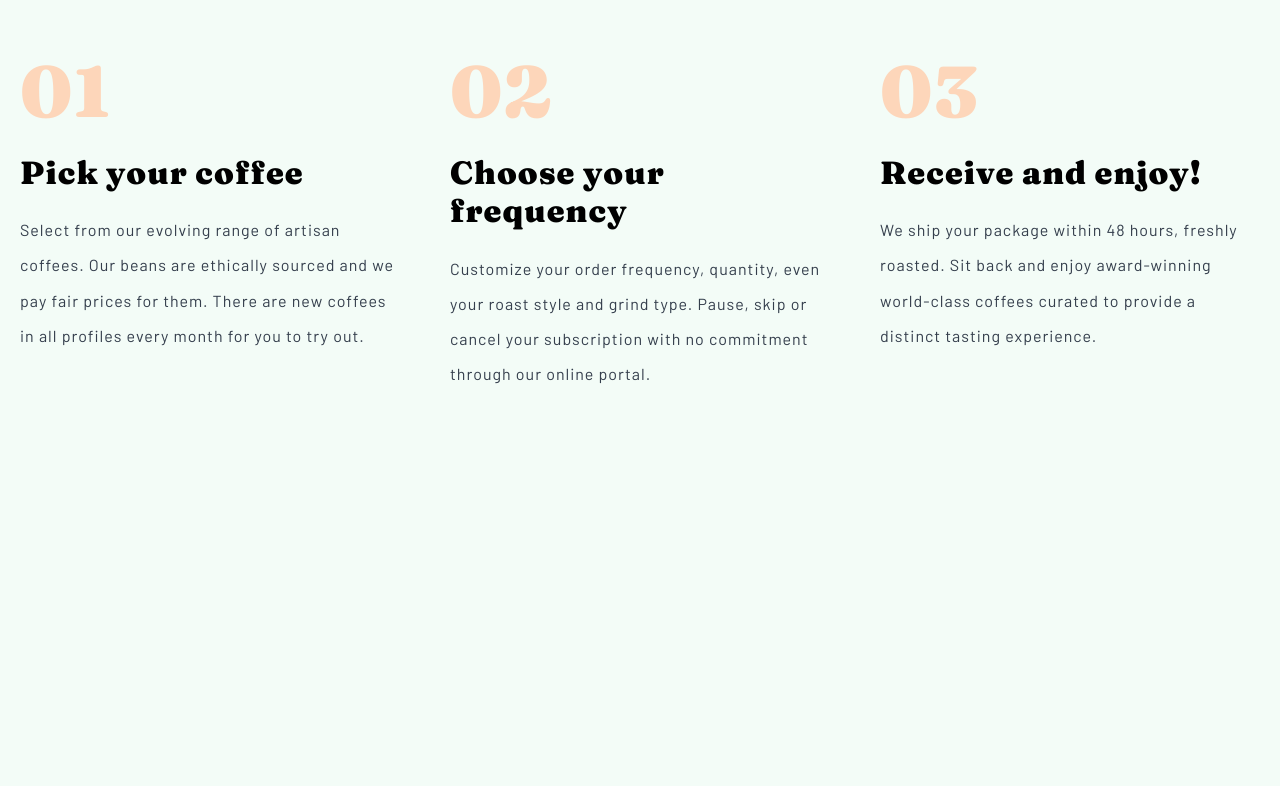
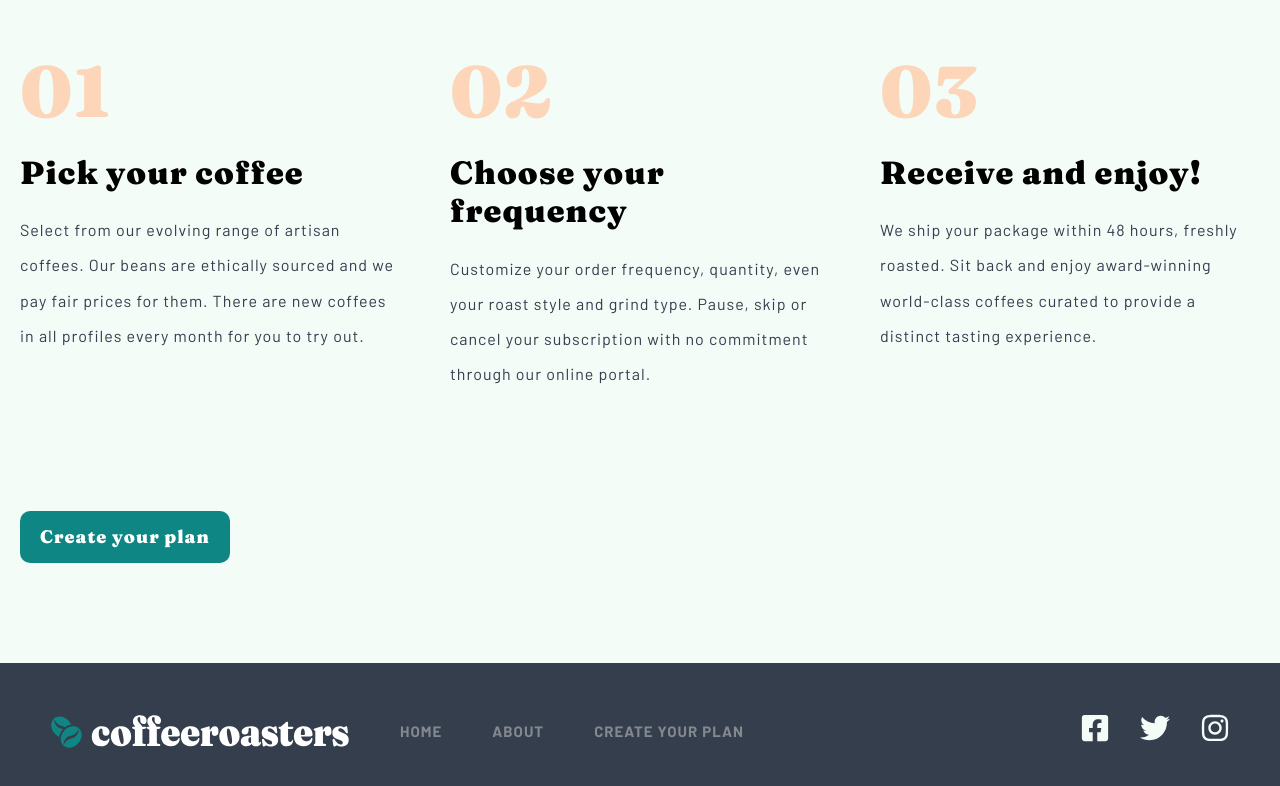
Before and after one commit to habibdev96/FEM-coffeeroasters-subscription-site, a React (Create React App) app: page / in a window 1280 px wide. Shown: the part 2884-3670 px from the top of the page. Before the commit the page ends 3395 px from the top, so only its background shows below. Built offline with nearby package versions, Linux system fonts and the light colour scheme.

Commit message:
created footer

```diff
--- a/src/App.js
+++ b/src/App.js
@@ -4,6 +4,7 @@ import Home from './pages/Home';
 import About from './pages/About';
 import PlanPage from './pages/PlanPage';
 import Navbar from './components/shared/Navbar';
+import Footer from './components/shared/Footer';
 
 const App = () => {
   return (
@@ -16,6 +17,7 @@ const App = () => {
           <Route exact path='/About' component={About} />
           <Route exact path='/Plan' component={PlanPage} />
         </Switch>
+        <Footer />
       </Router>
     </>
   );
--- a/src/components/home/Steps.js
+++ b/src/components/home/Steps.js
@@ -2,6 +2,7 @@ import styled from 'styled-components';
 import { maxWidthLg, sectionSpacingMd } from '../../abstracts/Mixins';
 import { SubHeading } from '../styledElements/Headings.styled';
 import Step from './Step';
+import Button from '../styledElements/Buttons.styled';
 import { useGlobalContext } from '../../context';
 
 const Container = styled.div`
@@ -9,7 +10,7 @@ const Container = styled.div`
   ${sectionSpacingMd}
 
   .steps {
-    margin-top: 10rem;
+    margin: 10rem 0;
     display: grid;
     grid-template-columns: repeat(auto-fit, minmax(300px, 1fr));
     align-items: flex-start;
@@ -29,6 +30,9 @@ const Steps = () => {
             <Step key={step.id} {...step} />
           ))}
         </div>
+        <Button to='/Plan' primary={+true}>
+          Create your plan
+        </Button>
       </Container>
     </section>
   );
--- /dev/null
+++ b/src/components/shared/Footer.js
@@ -0,0 +1,74 @@
+import styled from 'styled-components';
+import logo from '../../assets/shared/desktop/logolight.svg';
+import { maxWidthLg, flexBetween, flexAlign } from '../../abstracts/Mixins';
+import StyledLink from '../styledElements/Link.styled';
+import { useGlobalContext } from '../../context';
+
+const Container = styled.div`
+  ${maxWidthLg}
+  ${flexBetween}
+  padding: 5rem;
+  background-color: var(--darkGrayBlue);
+
+  .logo {
+    width: 30rem;
+  }
+
+  & > div {
+    ${flexAlign}
+  }
+
+  .links {
+    ${flexAlign}
+  }
+
+  .socials {
+    ${flexAlign}
+    gap: 3rem;
+  }
+
+  .social {
+    font-size: var(--md);
+    color: var(--lightCream);
+    transition: var(--mainTransition);
+
+    &:hover,
+    &:focus {
+      color: var(--paleOrange);
+    }
+  }
+`;
+
+const Footer = () => {
+  const { links, socials } = useGlobalContext();
+
+  return (
+    <footer>
+      <Container>
+        <div>
+          <img src={logo} alt='' className='logo' />
+          <ul className='links'>
+            {links.map((link) => (
+              <li key={link.id}>
+                <StyledLink path={link.path} footer>
+                  {link.text}
+                </StyledLink>
+              </li>
+            ))}
+          </ul>
+        </div>
+        <ul className='socials'>
+          {socials.map((social) => (
+            <li key={social.id}>
+              <a href={social.path} className='social'>
+                {social.icon}
+              </a>
+            </li>
+          ))}
+        </ul>
+      </Container>
+    </footer>
+  );
+};
+
+export default Footer;
--- a/src/components/styledElements/Link.styled.js
+++ b/src/components/styledElements/Link.styled.js
@@ -1,4 +1,4 @@
-import styled from 'styled-components';
+import styled, { css } from 'styled-components';
 import { Link } from 'react-router-dom';
 import { textStyles } from '../../abstracts/Mixins';
 
@@ -14,6 +14,15 @@ const StyledLink = styled(Link)`
   &:focus {
     color: var(--darkGrayBlue);
   }
+
+  ${({ footer }) =>
+    footer &&
+    css`
+      &:hover,
+      &:focus {
+        color: var(--lightCream);
+      }
+    `}
 `;
 
 export default StyledLink;
--- a/src/context.js
+++ b/src/context.js
@@ -1,5 +1,11 @@
 import React, { useState, useContext } from 'react';
-import { linksData, collectionsData, featuresData, stepsData } from './data';
+import {
+  linksData,
+  collectionsData,
+  featuresData,
+  stepsData,
+  socialsData,
+} from './data';
 
 const AppContext = React.createContext();
 
@@ -8,12 +14,13 @@ export const AppProvider = ({ children }) => {
   const [collections, setCollections] = useState(collectionsData);
   const [features, setFeatures] = useState(featuresData);
   const [steps, setSteps] = useState(stepsData);
+  const [socials, setSocials] = useState(socialsData);
 
   const scrollToTop = () => window.scrollTo(0);
 
   return (
     <AppContext.Provider
-      value={{ scrollToTop, links, collections, features, steps }}
+      value={{ scrollToTop, links, collections, features, steps, socials }}
     >
       {children}
     </AppContext.Provider>
--- a/src/data.js
+++ b/src/data.js
@@ -6,6 +6,8 @@ import collectionFour from './assets/home/desktop/image-danche.png';
 import featureIconOne from './assets/home/desktop/icon-coffee-bean.svg';
 import featureIconTwo from './assets/home/desktop/icon-gift.svg';
 import featureIconThree from './assets/home/desktop/icon-truck.svg';
+
+import { FaFacebookSquare, FaTwitter, FaInstagram } from 'react-icons/fa';
 
 export const linksData = [
   {
@@ -103,3 +105,24 @@ export const stepsData = [
       'We ship your package within 48 hours, freshly roasted. Sit back and enjoy award-winning world-class coffees curated to provide a distinct tasting experience.',
   },
 ];
+
+export const socialsData = [
+  {
+    id: 1,
+    social: 'Facebook',
+    icon: <FaFacebookSquare />,
+    path: '#!',
+  },
+  {
+    id: 2,
+    social: 'Twitter',
+    icon: <FaTwitter />,
+    path: '#!',
+  },
+  {
+    id: 3,
+    social: 'Instagram',
+    icon: <FaInstagram />,
+    path: '#!',
+  },
+];
```
Also changed, not shown: src/assets/shared/desktop/logolight.svg (added).
